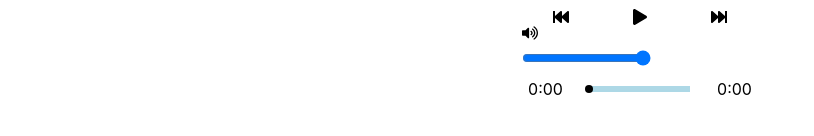
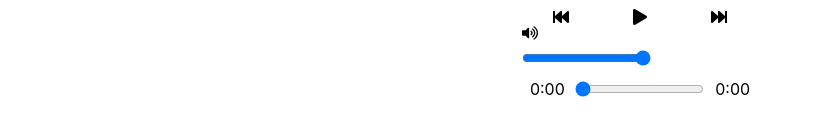
Before and after one commit to TchernyavskyDaniil/react-simple-audioplayer, a React (Create React App) app: page / in a window 1280 px wide. Shown: the part 176-312 px from the top of the page, without its empty margins (0-814 px from the left). Built offline with nearby package versions, Linux system fonts and the light colour scheme; grey boxes are pictures that could not be loaded.

Commit message:
added logic for audio range with change value, some fix

```diff
--- a/src/AudioPlayer/PlayerSettings/Controls.jsx
+++ b/src/AudioPlayer/PlayerSettings/Controls.jsx
@@ -2,15 +2,16 @@ import React, {
   useCallback,
   useEffect,
   useLayoutEffect,
-  useMemo,
   useState
 } from "react";
 import styled from "styled-components";
-import { FaFastBackward, FaFastForward, FaPause, FaPlay, FaVolumeUp, FaVolumeDown, FaVolumeOff } from "react-icons/fa";
+import { FaFastBackward, FaFastForward, FaPause, FaPlay } from "react-icons/fa";
+import PT from "prop-types";
 
 import { fancyTimeFormat } from "../../utils";
 
 import ProgressAudio from "./ProgressAudio";
+import Volumes from "../Volumes";
 
 const Container = styled.div`
   display: flex;
@@ -33,17 +34,14 @@ const Settings = styled.div`
   justify-content: space-around;
 `;
 
-const Volumes = styled.div`
-  min-height: 25px;
-`;
-
 const Controls = ({ url, setPrevAudio, setNextAudio }) => {
   const [audio, setAudio] = useState(null);
   const [isPlayed, setPlayedStatus] = useState(false);
   const [audioDuration, setAudioDuration] = useState("0:00");
   const [currentTime, setCurrentTime] = useState("0:00");
-  const [progressPercent, setProgressPercent] = useState(0);
-  const [valueSound, setValueSound] = useState(100);
+  const [progressValue, setProgressValue] = useState(0);
+  const [volumeCount, setVolumeCount] = useState(100);
+  const [isChangedRange, setIsChangedRange] = useState(false);
 
   // When changed audio
   const loadNextAudio = useCallback(() => {
@@ -62,10 +60,12 @@ const Controls = ({ url, setPrevAudio, setNextAudio }) => {
 
   const updateCurrentTime = () => {
     if (audio) {
-      let percent = Math.floor((audio.currentTime / audio.duration) * 100);
+      const value = Math.floor((audio.currentTime / audio.duration) * 100) | 0;
 
+      if (!isChangedRange) {
         setCurrentTime(fancyTimeFormat(audio.currentTime));
-      setProgressPercent(percent);
+        setProgressValue(value);
+      }
     }
   };
 
@@ -77,7 +77,6 @@ const Controls = ({ url, setPrevAudio, setNextAudio }) => {
   // Get next audio
   useEffect(() => loadNextAudio(), [loadNextAudio, url]);
 
-  //
   useEffect(() => {
     if (audio && audio.duration) {
       setDuration();
@@ -102,14 +101,30 @@ const Controls = ({ url, setPrevAudio, setNextAudio }) => {
   };
 
   const handleValue = e => {
-    setValueSound(e.target.value);
+    setVolumeCount(e.target.value);
 
     // Max audio volume - 1, min - 0
     audio.volume = e.target.value / 100;
   };
 
-  return useMemo(
-    () => (
+  const toggleMuteValue = isMute => {
+    const value = isMute ? 0 : 100;
+
+    setVolumeCount(value);
+    audio.volume = value / 100;
+  };
+
+  const changeValueAudio = e => {
+    // Audio have onTimeUpdate, need to stop generate value 0;
+    setIsChangedRange(true);
+
+    audio.currentTime = (progressValue * audio.duration) / 100;
+    setProgressValue(+e.target.value);
+
+    setTimeout(() => setIsChangedRange(false), 100);
+  };
+
+  return (
     <Container>
       <AudioControls>
         <audio
@@ -132,29 +147,37 @@ const Controls = ({ url, setPrevAudio, setNextAudio }) => {
               <FaFastForward onClick={setNextAudio} />
             </Settings>
             <ContainerVolumeRange>
-                <Volumes>
-                  {valueSound > 50 && <FaVolumeUp />}
-                  {valueSound < 50 && valueSound > 10 && <FaVolumeDown />}
-                  {valueSound < 10 && <FaVolumeOff />}
-                </Volumes>
+              <Volumes
+                volumeCount={+volumeCount}
+                toggleMuteValue={toggleMuteValue}
+              />
               <VolumeRange
                 type="range"
                 onChange={handleValue}
-                  defaultValue={100}
+                value={volumeCount}
               />
             </ContainerVolumeRange>
+            <ProgressAudio
+              audioDuration={audioDuration}
+              currentTime={currentTime}
+              progressValue={progressValue}
+              changeValueAudio={changeValueAudio}
+            />
           </>
         )}
       </AudioControls>
-        <ProgressAudio
-          audioDuration={audioDuration}
-          currentTime={currentTime}
-          progressPercent={progressPercent}
-        />
     </Container>
-    ),
-    [url, isPlayed, audioDuration, currentTime, progressPercent, audio, valueSound]
   );
 };
 
+Controls.defaultProps = {
+  url: ""
+};
+
+Controls.propTypes = {
+  url: PT.string,
+  setPrevAudio: PT.func,
+  setNextAudio: PT.func
+};
+
 export default Controls;
--- a/src/AudioPlayer/PlayerSettings/ProgressAudio.jsx
+++ b/src/AudioPlayer/PlayerSettings/ProgressAudio.jsx
@@ -1,11 +1,6 @@
 import React, { memo } from "react";
 import styled from "styled-components";
 import PT from "prop-types";
-
-// Magic numbers
-const difWithStyleProgress = 3;
-const difWithStyleDotted = 5;
-const maxPercentDotted = 93;
 
 const Container = styled.div`
   display: flex;
@@ -20,53 +15,37 @@ const Counter = styled.span`
   text-align: center;
 `;
 
-const ProgressAudio = ({ audioDuration, currentTime, progressPercent }) => {
-  const ProgressContainer = styled.div`
-    position: relative;
-    height: 6px;
-    width: 100px;
-    background-color: lightblue;
-  `;
+const ProgressRange = styled.input``;
 
-  const Progress = styled.div`
-    position: absolute;
-    width: ${`${progressPercent - difWithStyleProgress}%`};
-    background-color: black;
-    height: 100%;
-  `;
-
-  const Dotted = styled.span`
-    position: absolute;
-    left: ${`${progressPercent >= maxPercentDotted ? maxPercentDotted : progressPercent - difWithStyleDotted}%`};
-    background-color: black;
-    height: 8px;
-    width: 8px;
-    border-radius: 50%;
-    top: -1px;
-  `;
-
-  return (
-    <Container>
-      <Counter> {currentTime} </Counter>
-      <ProgressContainer>
-        <Dotted />
-        <Progress />
-      </ProgressContainer>
-      <Counter> {audioDuration} </Counter>
-    </Container>
-  );
-};
+const ProgressAudio = ({
+  audioDuration,
+  currentTime,
+  progressValue,
+  changeValueAudio
+}) => (
+  <Container>
+    <Counter> {currentTime} </Counter>
+    <ProgressRange
+      type="range"
+      value={progressValue}
+      onChange={changeValueAudio}
+      onClick={changeValueAudio}
+    />
+    <Counter> {audioDuration} </Counter>
+  </Container>
+);
 
 ProgressAudio.defaultProps = {
   audioDuration: "0:00",
   currentTime: "0:00",
-  progressPercent: 0
+  progressValue: 0
 };
 
 ProgressAudio.propTypes = {
   audioDuration: PT.string,
   currentTime: PT.string,
-  progressPercent: PT.number
+  progressValue: PT.number,
+  changeValueAudio: PT.func
 };
 
 export default memo(ProgressAudio);
--- /dev/null
+++ b/src/AudioPlayer/Volumes.jsx
@@ -0,0 +1,28 @@
+import React, { memo } from "react";
+import styled from "styled-components";
+import { FaVolumeUp, FaVolumeDown, FaVolumeOff } from "react-icons/fa";
+import PT from "prop-types";
+
+const Container = styled.div`
+  min-height: 25px;
+`;
+
+const Volumes = ({ volumeCount, toggleMuteValue }) => (
+  <Container onClick={() => toggleMuteValue(!!volumeCount)}>
+    {volumeCount > 50 && <FaVolumeUp />}
+    {volumeCount < 50 && volumeCount > 10 && <FaVolumeDown />}
+    {volumeCount < 10 && <FaVolumeOff />}
+  </Container>
+);
+
+Volumes.defaultProps = {
+  volumeCount: 100,
+  toggleMuteValue: () => {}
+};
+
+Volumes.propTypes = {
+  volumeCount: PT.number,
+  toggleMuteValue: PT.func
+};
+
+export default memo(Volumes);
--- a/src/AudioPlayer/index.jsx
+++ b/src/AudioPlayer/index.jsx
@@ -45,7 +45,10 @@ const AudioPlayer = () => {
         setPrevAudio={setPrevAudio}
         setNextAudio={setNextAudio}
       />
-      <PlayList playlist={playlist} setIndexCurrentAudio={setIndexCurrentAudio} />
+      <PlayList
+        playlist={playlist}
+        setIndexCurrentAudio={setIndexCurrentAudio}
+      />
     </Container>
   ) : (
     <span> Loading data </span>
--- a/src/store/mockList.js
+++ b/src/store/mockList.js
@@ -1,4 +1,4 @@
-import { defaultAudioImg } from '../utils';
+import { defaultAudioImg } from "../utils";
 
 const mockPlaylist = [
   {
--- a/src/utils.js
+++ b/src/utils.js
@@ -37,12 +37,12 @@ export const audioPropTypes = {
 };
 
 export function debounce(f, t) {
-  return function (args) {
+  return function(args) {
     let previousCall = this.lastCall;
     this.lastCall = Date.now();
-    if (previousCall && ((this.lastCall - previousCall) <= t)) {
+    if (previousCall && this.lastCall - previousCall <= t) {
       clearTimeout(this.lastCallTimer);
     }
     this.lastCallTimer = setTimeout(() => f(args), t);
-  }
+  };
 }
```
Also changed, not shown: src/AudioPlayer/PlayList/PlayItem.jsx (+4 -4 lines), src/AudioPlayer/PlayList/index.jsx (+8 -1 lines). Lines whose indentation alone changed are shown as unchanged.
